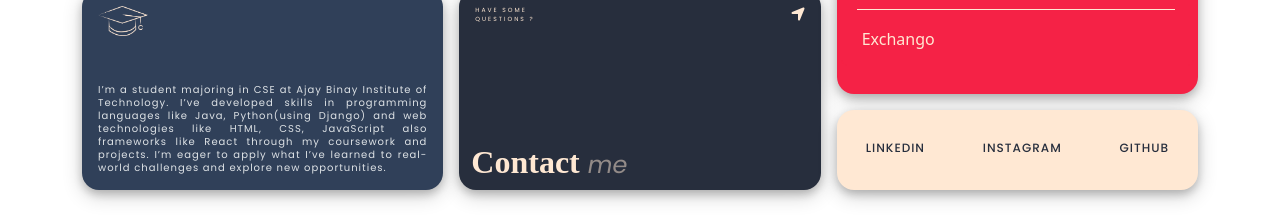
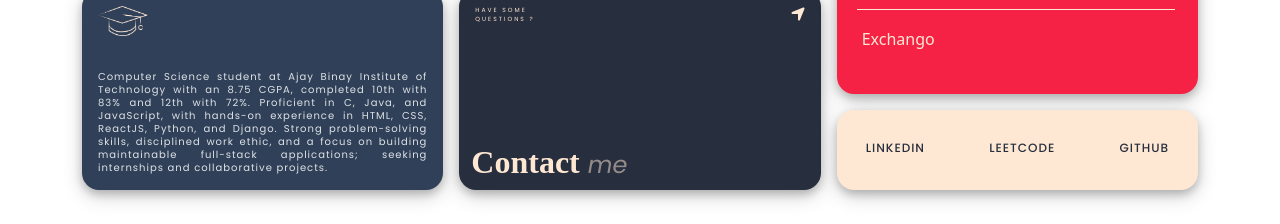
Before and after one commit to soumitri-2005/Bento-portfolio, a React (Vite) app: page / in a window 1280 px wide. Shown: the part 520-744 px from the top of the page. Built offline with nearby package versions, Linux system fonts and the light colour scheme; a web font is replaced by a local one.

Commit message:
updation

```diff
--- a/src/pages/Page.jsx
+++ b/src/pages/Page.jsx
@@ -166,13 +166,14 @@ const Page = () => {
                       </div>
                       <div>
                         <p className="bento-text mb-0">
-                          I’m a student majoring in CSE at Ajay Binay Institute
-                          of Technology. I’ve developed skills in programming
-                          languages like Java, Python(using Django) and web
-                          technologies like HTML, CSS, JavaScript also
-                          frameworks like React through my coursework and
-                          projects. I’m eager to apply what I’ve learned to
-                          real-world challenges and explore new opportunities.
+                          Computer Science student at Ajay Binay Institute of
+                          Technology with an 8.75 CGPA, completed 10th with 83%
+                          and 12th with 72%. Proficient in C, Java, and
+                          JavaScript, with hands-on experience in HTML, CSS,
+                          ReactJS, Python, and Django. Strong problem-solving
+                          skills, disciplined work ethic, and a focus on
+                          building maintainable full-stack applications; seeking
+                          internships and collaborative projects.
                         </p>
                       </div>
                     </div>
@@ -333,10 +334,10 @@ const Page = () => {
                     linkedin
                   </a>
                   <a
-                    href="https://www.instagram.com/mesomu__/?__pwa=1"
+                    href="https://leetcode.com/u/soumitri-2005/"
                     className="bento-text link-offset-2 link-underline link-underline-opacity-0 text-uppercase"
                   >
-                    instagram
+                    leetcode
                   </a>
                   <a
                     href="https://github.com/soumitri-2005"
```
